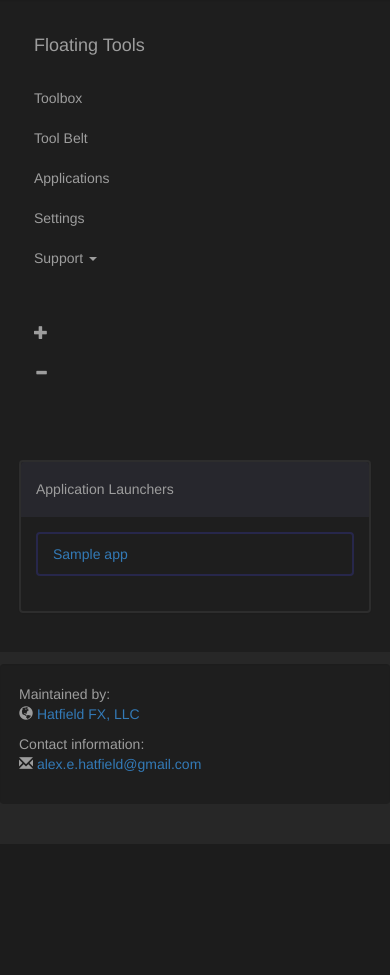
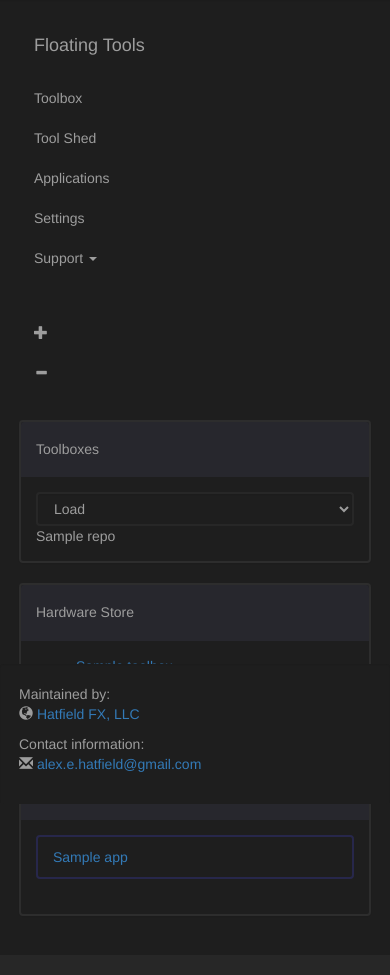
Before and after one commit to dan-stein/FloatingTools, a Python web app: template FloatingTools/Dashboard/templates/ToolShed.html in a window 390 px wide. Before the commit the page ends 772 px from the top, so only its background shows below. Run offline with Jinja, Linux system fonts and the light colour scheme; the template is opened without the code that fills it: most values are stand-ins (such as "Sample title", 1, 10 or a date in 2020); some libraries are stand-ins or nearby versions.

Commit message:
Adding Tool Shed and finishing settings saving functions.

```diff
--- a/FloatingTools/Dashboard/templates/Settings.html
+++ b/FloatingTools/Dashboard/templates/Settings.html
@@ -71,8 +71,8 @@
             <label>
                 Collaborator:
                 <select name="collaborator" class="form-control">
-                    <option value="disable">Disable</option>
-                    <option value="enable">Enable</option>
+                    <option value="false">Disable</option>
+                    <option value="true">Enable</option>
                 </select>
             </label>
             <br>
--- a/FloatingTools/Dashboard/templates/ToolShed.html
+++ b/FloatingTools/Dashboard/templates/ToolShed.html
@@ -1,6 +1,7 @@
 {% extends "layout.html" %}
-{% block title %}Tool Belt{% endblock %}
+{% block title %}Tool Shed{% endblock %}
 {% block body %}
+
 <nav class="navbar navbar-inverse">
     <div class="container-fluid">
         <ul class="nav navbar-nav">
@@ -9,4 +10,44 @@
         </ul>
     </div>
 </nav>
+
+<div class="row">
+    <div class="col-sm-8">
+        <div class="panel panel-default">
+            <div class="panel-heading">
+                <h5>Toolboxes</h5>
+            </div>
+            <div class="panel-body">
+                {% for repo in sources["repositories"] %}
+                <div class="row">
+                    <div class="col-sm-2">
+                        <select name={{ repo["name"] }} class="form-control">
+                        <option value="true">Load</option>
+                        <option value="false">Do not Load</option>
+                        </select>
+                    </div>
+                    <div class="col-sm-6">
+                        {{ repo["name"] }}
+                    </div>
+                </div>
+                {% endfor %}
+            </div>
+        </div>
+    </div>
+    <div class="col-sm-4">
+        <div class="panel panel-default">
+            <div class="panel-heading">
+                <h5>Hardware Store</h5>
+            </div>
+            <div class="panel-body">
+                <ul>
+                    {% for toolbox in tool_shed %}
+                    <li><a href="https://github.com/{{ toolbox }}/">{{ toolbox }}</a></li>
+                    {% endfor %}
+                </ul>
+            </div>
+        </div>
+    </div>
+</div>
+
 {% endblock %}
--- a/FloatingTools/Dashboard/templates/layout.html
+++ b/FloatingTools/Dashboard/templates/layout.html
@@ -70,7 +70,7 @@ body {
                     </div>
                     <ul class="nav navbar-nav">
                         <li><a href="/toolbox">Toolbox</a></li>
-                        <li><a href="/tool_belt">Tool Belt</a></li>
+                        <li><a href="/tool_shed">Tool Shed</a></li>
                         <li><a href="/applications">Applications</a></li>
                         <li><a href="/settings">Settings</a></li>
                         <li class="dropdown">
```
Also changed, not shown: FloatingTools/Dashboard/settings.py (+9 -1 lines), FloatingTools/Dashboard/toolshed.py (+18 -0 lines).
